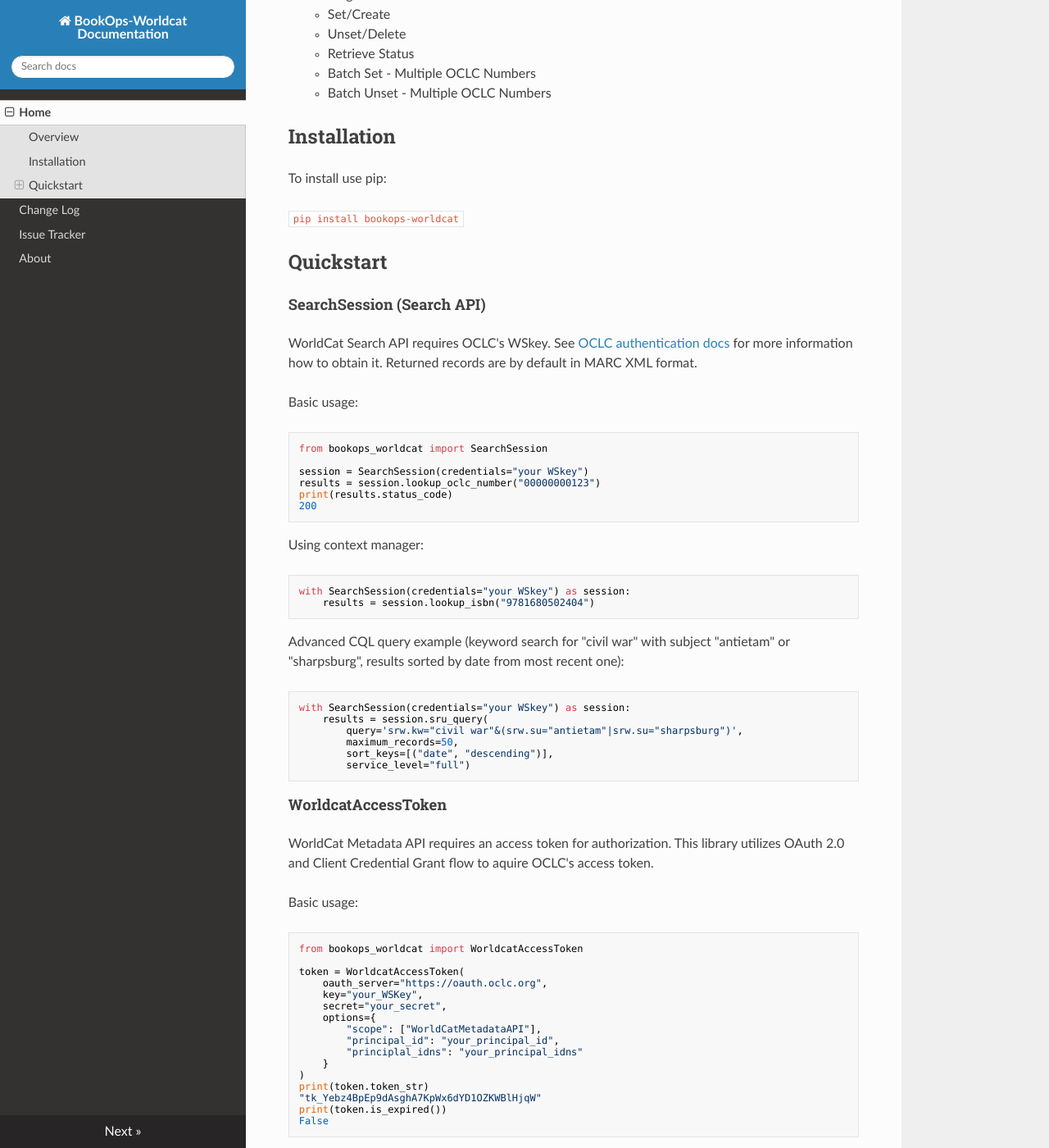
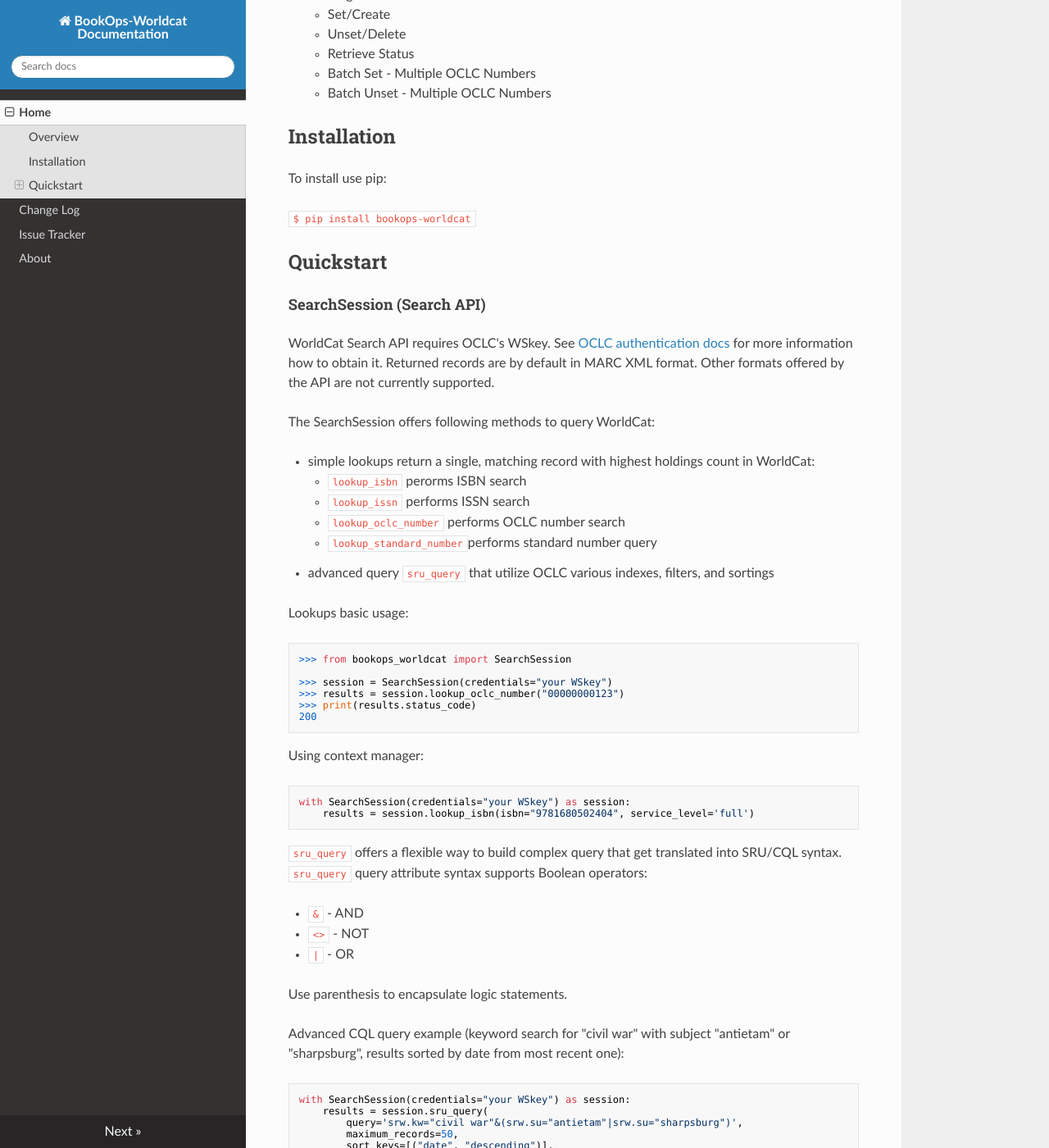
Before and after one commit to BookOps-CAT/bookops-worldcat, an MkDocs documentation site: the page built from docs/index.md, in a window 1280 px wide and 1400 px high, scrolled down 966 px. Shown: the whole window at 82% size. Built offline with MkDocs 1.6.1, drawn with Linux system fonts in a browser that asks for light colours; nearby versions of some CDN libraries; some of the changed text lies outside the part shown.

````diff
--- a/docs/index.md
+++ b/docs/index.md
@@ -11,11 +11,11 @@
 Bookops-Worldcat simplifies some of the APIs boilerplate and takes advantage of functinality of the [Requests library](https://requests.readthedocs.io/en/master/). The wrapper supports at the moment only OAuth 2.0 endpoints and flows, specifically it uses Client Credential Grant and Access Token.
 Please note, not all functionalities of Worldcat Search and Metadata APIs are implemented because this tool was build for our organization's specific needs. We are open though to collaboration to expand and improve the package.
 
-[WorldCat Search API](https://www.oclc.org/developer/develop/web-services.en.html) provides developer-level access to WorldCat for bibliographic, holdings and location data. It requires credentials (WSkey) that can be obtain from OCLC. It allows searching and retrieving bibliographic records for books, videos, music, etc.
+[WorldCat Search API](https://www.oclc.org/developer/develop/web-services.en.html) provides developer-level access to WorldCat for bibliographic, holdings and location data. It requires credentials (WSkey only) that can be obtain from OCLC. It allows searching and retrieving bibliographic records for books, videos, music, etc.
 BookOps wrapper offers following operations:
 
 + SRU (query in a form of a CQL Search)
-+ Read
++ Read (retrieves a single bibliographic record by OCLC number)
 + Lookup By ISBN
 + Lookup By ISSN
 + Lookup By Standard Number
@@ -23,7 +23,7 @@
 [Worldcat Metadata API](https://www.oclc.org/developer/develop/web-services/worldcat-metadata-api.en.html) is a read-write service for WorldCat. It allows to add and update records in WorldCat, mantain holdings, and work with local bibliographic data. Metadata API requires OCLC credentials. BookOps wrapper focuses on following API operations:
 
 + Bibliographic Resource
-    + Read
+    + Read (retrieves a single bibliographic record by OCLC number)
 + Holdings Resource
     + Set/Create
     + Unset/Delete
@@ -32,35 +32,53 @@
     + Batch Unset - Multiple OCLC Numbers
 
 
-
 ## Installation
 
 To install use pip:
 
-`pip install bookops-worldcat`
+`$ pip install bookops-worldcat`
 
 
 ## Quickstart
 
 #### SearchSession (Search API)
 
-WorldCat Search API requires OCLC's WSkey. See [OCLC authentication docs](https://www.oclc.org/developer/develop/authentication.en.html) for more information how to obtain it. Returned records are by default in MARC XML format.
+WorldCat Search API requires OCLC's WSkey. See [OCLC authentication docs](https://www.oclc.org/developer/develop/authentication.en.html) for more information how to obtain it. Returned records are by default in MARC XML format. Other formats offered by the API are not currently supported.
 
-Basic usage:
+The SearchSession offers following methods to query WorldCat:
+
++ simple lookups return a single, matching record with highest holdings count in WorldCat:
+    + `lookup_isbn` perorms ISBN search
+    + `lookup_issn` performs ISSN search
+    + `lookup_oclc_number`  performs OCLC number search
+    + `lookup_standard_number`performs standard number query
+* advanced query `sru_query` that utilize OCLC various indexes, filters, and sortings
+
+Lookups basic usage:
 ```python
-from bookops_worldcat import SearchSession
+>>> from bookops_worldcat import SearchSession
 
-session = SearchSession(credentials="your WSkey")
-results = session.lookup_oclc_number("00000000123")
-print(results.status_code)
+>>> session = SearchSession(credentials="your WSkey")
+>>> results = session.lookup_oclc_number("00000000123")
+>>> print(results.status_code)
 200
 ```
 
 Using context manager:
 ```python
 with SearchSession(credentials="your WSkey") as session:
-    results = session.lookup_isbn("9781680502404")
+    results = session.lookup_isbn(isbn="9781680502404", service_level='full')
 ```
+
+`sru_query` offers a flexible way to build complex query that get translated into SRU/CQL syntax.
+`sru_query` query attribute syntax supports Boolean operators:
+
++ `&` - AND
++ `<>` - NOT
++ `|` - OR
+
+Use parenthesis to encapsulate logic statements.
+
 Advanced CQL query example (keyword search for "civil war" with subject "antietam" or "sharpsburg", results sorted by date from most recent one):
 ```python
 with SearchSession(credentials="your WSkey") as session:
````
Also changed, not shown: other parts of docs/index.md (+2 -2 lines), README.md (+5 -4 lines).
